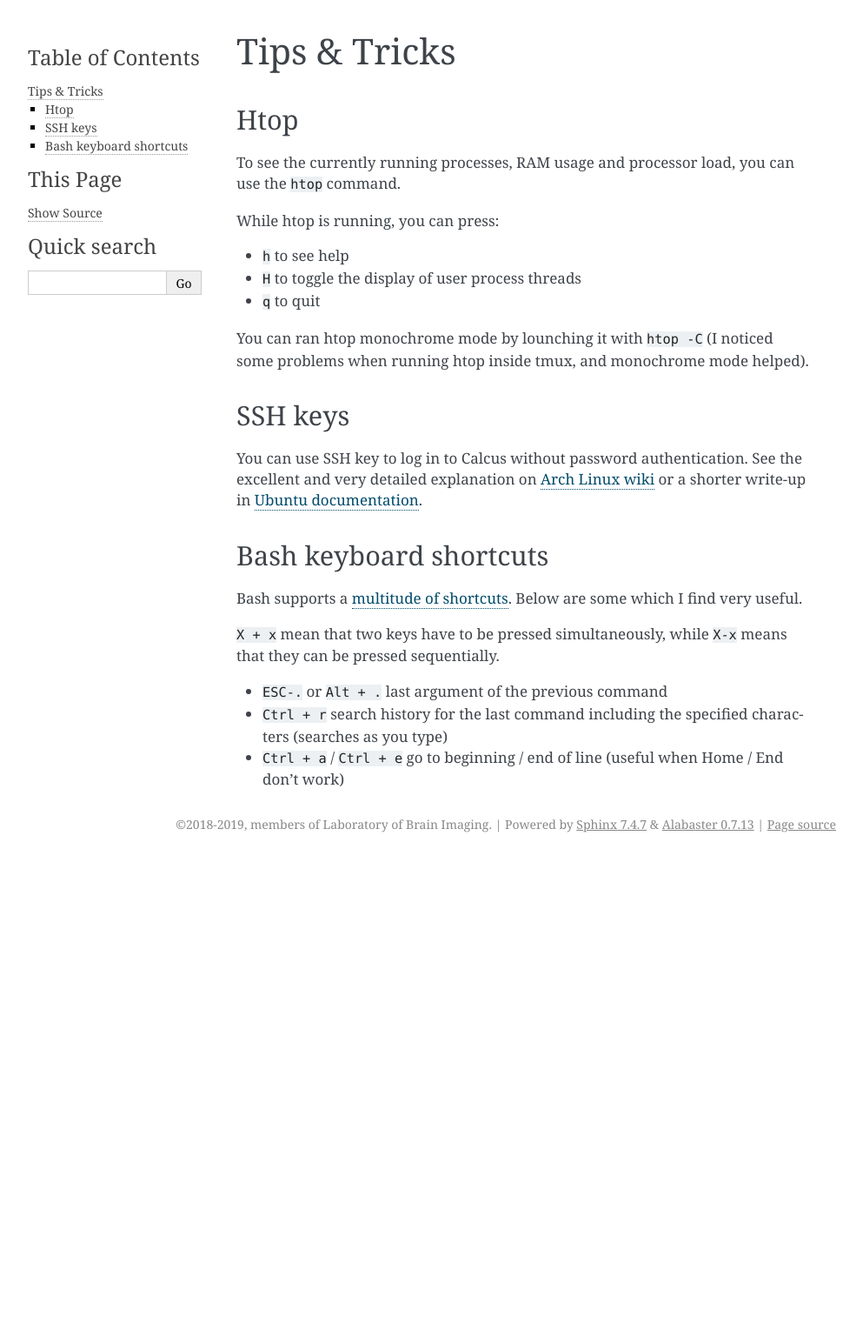
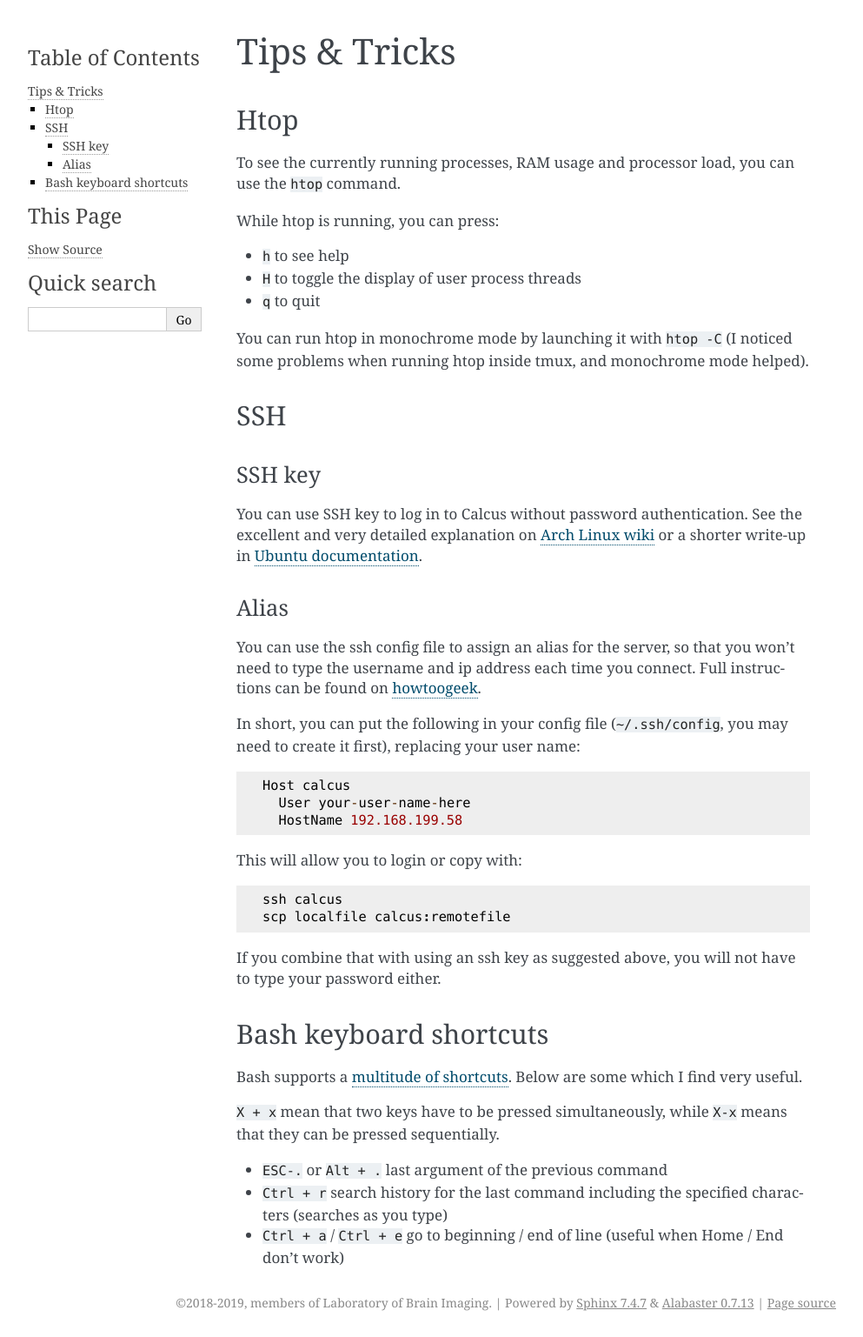
Before and after one commit to nencki-lobi/lobi-inhouse, a Sphinx documentation site: the page built from docs/tips_and_tricks.rst, in a window 1280 px wide. Shown: the whole page at 87% size, without its empty margins (148-1141 px from the left). Built offline with Sphinx 7.4.7, drawn with Linux system fonts in a browser that asks for light colours; before the commit the page ends 987 px from its top, so only the background shows below that.

Commit message:
Update tips_and_tricks.rst
Add note on setting an alias for ssh, fix typos.

```diff
--- a/docs/tips_and_tricks.rst
+++ b/docs/tips_and_tricks.rst
@@ -12,12 +12,33 @@ While htop is running, you can press:
 * ``H`` to toggle the display of user process threads
 * ``q`` to quit
 
-You can ran htop monochrome mode by lounching it with ``htop -C`` (I noticed some problems when running htop inside tmux, and monochrome mode helped).
+You can run htop in monochrome mode by launching it with ``htop -C`` (I noticed some problems when running htop inside tmux, and monochrome mode helped).
 
-SSH keys
---------
+SSH
+----
+
+SSH key
+^^^^^^^
 
 You can use SSH key to log in to Calcus without password authentication. See the excellent and very detailed explanation on `Arch Linux wiki <https://wiki.archlinux.org/index.php/SSH_keys>`_ or a shorter write-up in `Ubuntu documentation <https://help.ubuntu.com/community/SSH/OpenSSH/Keys>`_.
+
+Alias
+^^^^^
+
+You can use the ssh config file to assign an alias for the server, so that you won't need to type the username and ip address each time you connect. Full instructions can be found on `howtoogeek <https://www.howtogeek.com/75007/stupid-geek-tricks-use-your-ssh-config-file-to-create-aliases-for-hosts/>`_.
+
+In short, you can put the following in your config file (``~/.ssh/config``, you may need to create it first), replacing your user name::
+
+  Host calcus
+    User your-user-name-here
+    HostName 192.168.199.58
+
+This will allow you to login or copy with::
+
+  ssh calcus
+  scp localfile calcus:remotefile
+
+If you combine that with using an ssh key as suggested above, you will not have to type your password either.
 
 Bash keyboard shortcuts
 -----------------------
```
